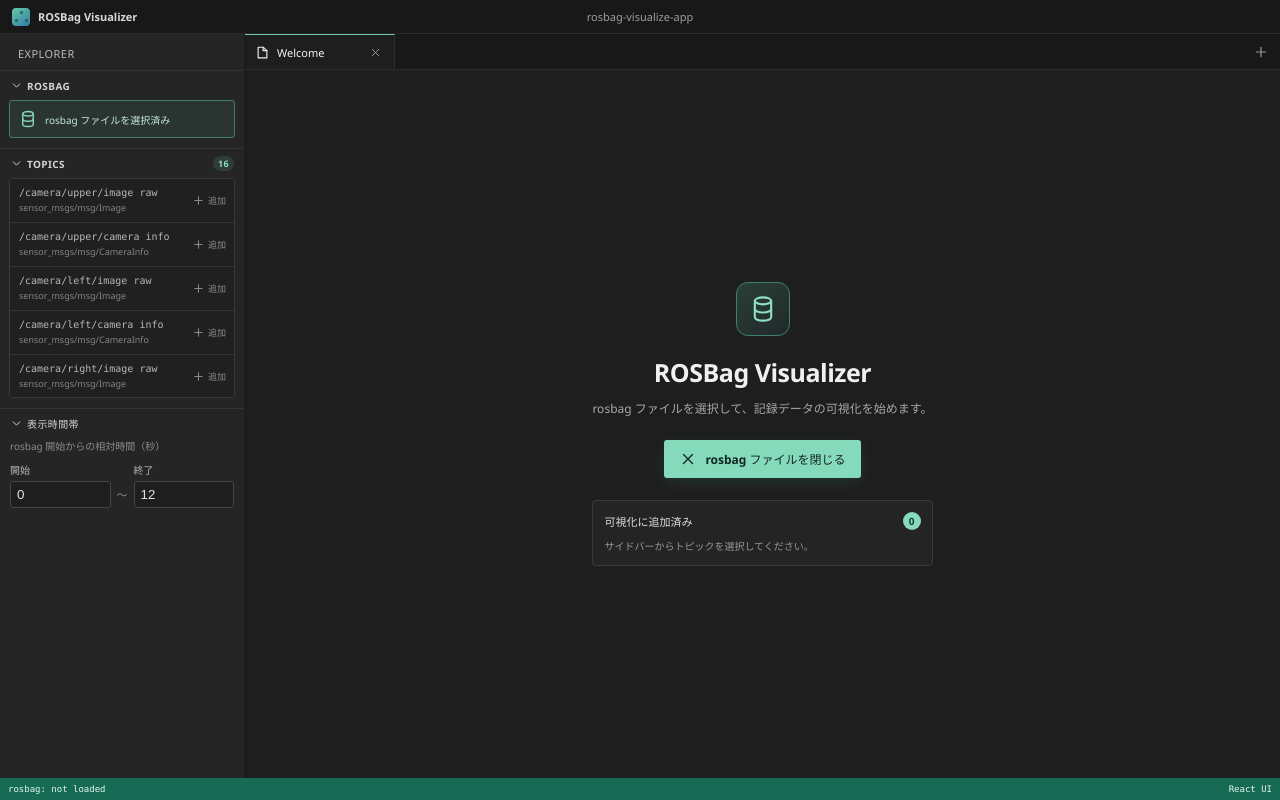
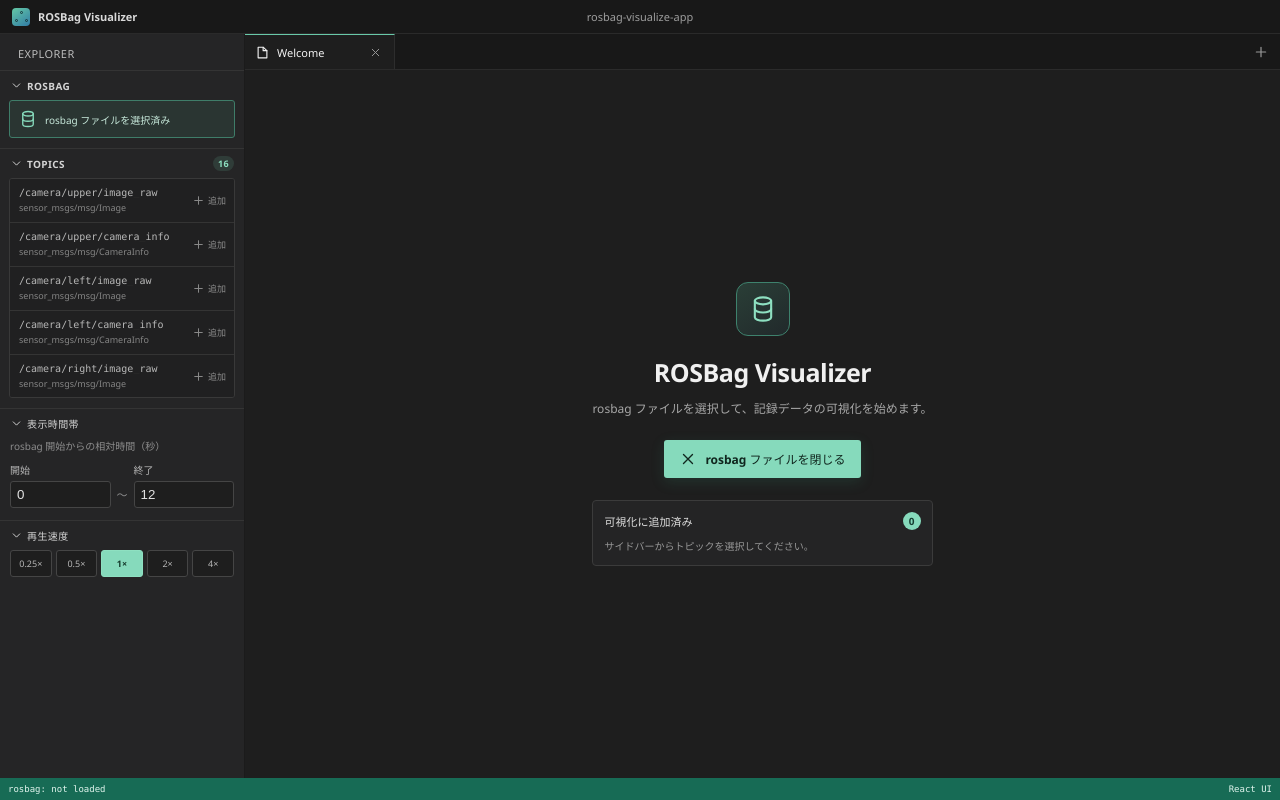
Before and after one commit to MOSA-github/rosbag-visualize-app, a React (Vite) app in the folder app/ui/: page / in a window 1280 px wide. Both pictures are taken after a click on the button "rosbag ファイルを選択". Built offline with nearby package versions, Linux system fonts and the light colour scheme.

Commit message:
react ui v5 set play speed

```diff
--- a/app/ui/src/App.jsx
+++ b/app/ui/src/App.jsx
@@ -9,6 +9,8 @@ const initialTimeRange = { start: 0, end: 12 };
 
 function App() {
   const [hasSelectedRosbag, setHasSelectedRosbag] = useState(false);
+  // 将来の再生処理へ渡す速度を保持する。
+  const [playbackSpeed, setPlaybackSpeed] = useState(1);
   const [selectedTopicIds, setSelectedTopicIds] = useState([]);
   const [timeRange, setTimeRange] = useState(initialTimeRange);
   const {
@@ -61,9 +63,11 @@ function App() {
       onAddTab={addTab}
       onCloseTab={closeTab}
       onMoveTab={moveTab}
+      onPlaybackSpeedChange={setPlaybackSpeed}
       onSelectTab={selectTab}
       onTopicToggle={toggleTopicVisibility}
       onTimeRangeChange={updateTimeRange}
+      playbackSpeed={playbackSpeed}
       selectedTopicIds={selectedTopicIds}
       tabs={tabs}
       timeRange={timeRange}
--- a/app/ui/src/components/layout/AppShell.jsx
+++ b/app/ui/src/components/layout/AppShell.jsx
@@ -10,11 +10,13 @@ function AppShell({
   onAddTab,
   onCloseTab,
   onMoveTab,
+  onPlaybackSpeedChange,
   onSelectTab,
   onTopicToggle,
   onTimeRangeChange,
   selectedTopicIds,
   tabs,
+  playbackSpeed,
   timeRange,
   topics,
 }) {
@@ -24,8 +26,10 @@ function AppShell({
       <div className="app-body">
         <Sidebar
           hasSelectedRosbag={hasSelectedRosbag}
+          onPlaybackSpeedChange={onPlaybackSpeedChange}
           onTopicToggle={onTopicToggle}
           onTimeRangeChange={onTimeRangeChange}
+          playbackSpeed={playbackSpeed}
           selectedTopicIds={selectedTopicIds}
           timeRange={timeRange}
           topics={topics}
--- a/app/ui/src/components/layout/Sidebar.jsx
+++ b/app/ui/src/components/layout/Sidebar.jsx
@@ -1,9 +1,13 @@
 import Icon from '../ui/Icon';
+
+const playbackSpeeds = [0.25, 0.5, 1, 2, 4];
 
 function Sidebar({
   hasSelectedRosbag,
+  onPlaybackSpeedChange,
   onTopicToggle,
   onTimeRangeChange,
+  playbackSpeed,
   selectedTopicIds,
   timeRange,
   topics,
@@ -28,7 +32,7 @@ function Sidebar({
           </div>
         )}
       </section>
-      {/* rosbag未選択時はトピック一覧と時間帯指定を描画しない。 */}
+      {/* rosbag未選択時は読み込み後の操作UIを描画しない。 */}
       {hasSelectedRosbag && (
         <>
           <section className="sidebar-section topic-section" aria-labelledby="topic-list-heading">
@@ -99,6 +103,29 @@ function Sidebar({
               </label>
             </div>
           </section>
+          <section className="sidebar-section playback-speed-section" aria-labelledby="playback-speed-heading">
+            <div id="playback-speed-heading" className="sidebar-section-title">
+              <Icon name="chevron" size={13} />
+              再生速度
+            </div>
+            <div className="playback-speed-controls" aria-label="再生速度を選択">
+              {playbackSpeeds.map((speed) => {
+                const isSelected = playbackSpeed === speed;
+
+                return (
+                  <button
+                    key={speed}
+                    type="button"
+                    className={`playback-speed-button${isSelected ? ' is-selected' : ''}`}
+                    aria-pressed={isSelected}
+                    onClick={() => onPlaybackSpeedChange(speed)}
+                  >
+                    {speed}×
+                  </button>
+                );
+              })}
+            </div>
+          </section>
         </>
       )}
     </aside>
--- a/app/ui/src/styles/global.css
+++ b/app/ui/src/styles/global.css
@@ -92,6 +92,12 @@ button { font: inherit; }
 .time-range-input:focus-visible { border-color: #76cbae; box-shadow: 0 0 0 1px rgba(118, 203, 174, .25); }
 .time-range-separator { padding-bottom: 6px; color: #8d8d8d; font-size: 11px; }
 
+.playback-speed-controls { display: grid; grid-template-columns: repeat(5, minmax(0, 1fr)); gap: 4px; padding: 0 10px 12px; }
+.playback-speed-button { min-width: 0; padding: 6px 1px; color: #b7b7b7; font-size: 9px; border: 1px solid #454545; border-radius: 3px; background: #1e1e1e; cursor: pointer; }
+.playback-speed-button:hover { color: #f0f0f0; border-color: #626262; background: #2d2d2d; }
+.playback-speed-button.is-selected { color: #163b2d; font-weight: 650; border-color: #8ee0c1; background: #86dabc; }
+.playback-speed-button:focus-visible { outline: 2px solid #b5f7de; outline-offset: 2px; }
+
 .editor { display: grid; grid-template-rows: 36px minmax(0, 1fr); min-width: 0; flex: 1; }
 
 .editor-tabs { display: flex; align-items: stretch; overflow: hidden; background: #181818; border-bottom: 1px solid #2b2b2b; }
```
Also changed, not shown: 1 other file (tests, documents, lock files or other folders).
